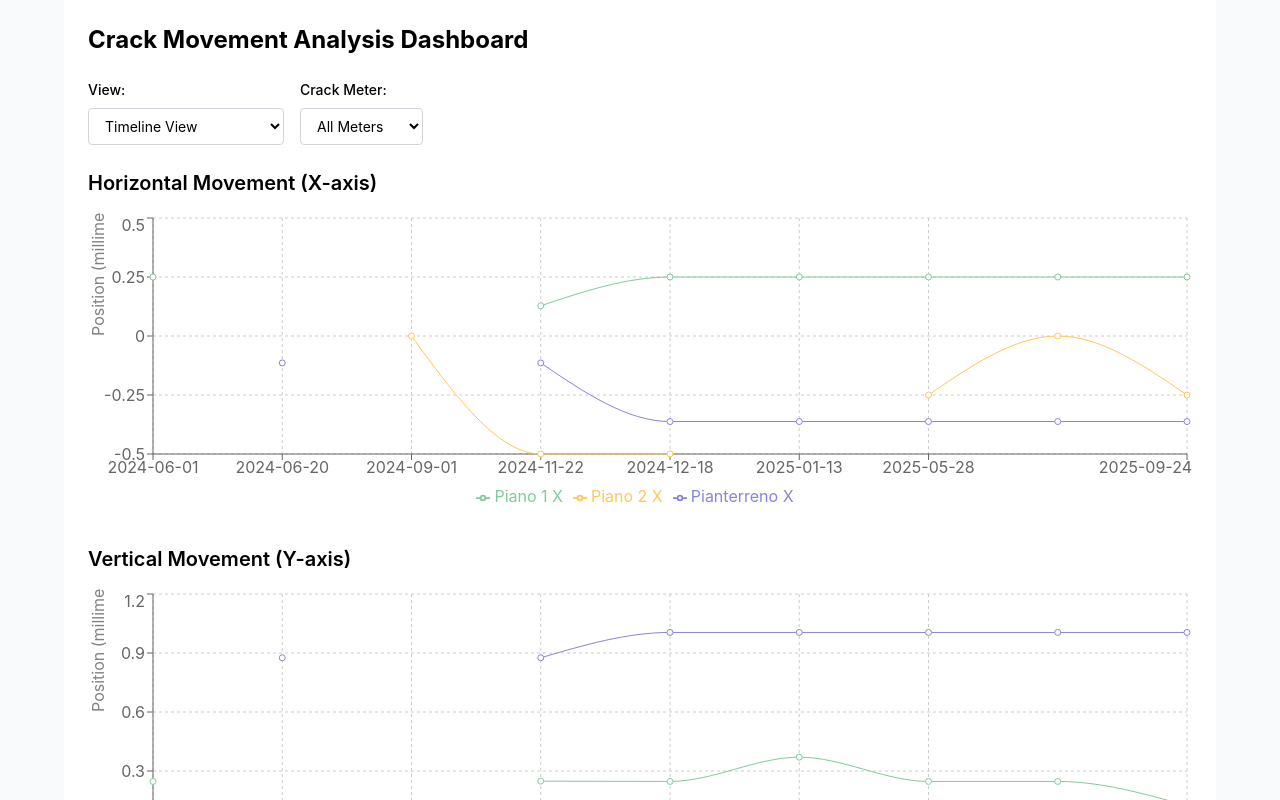
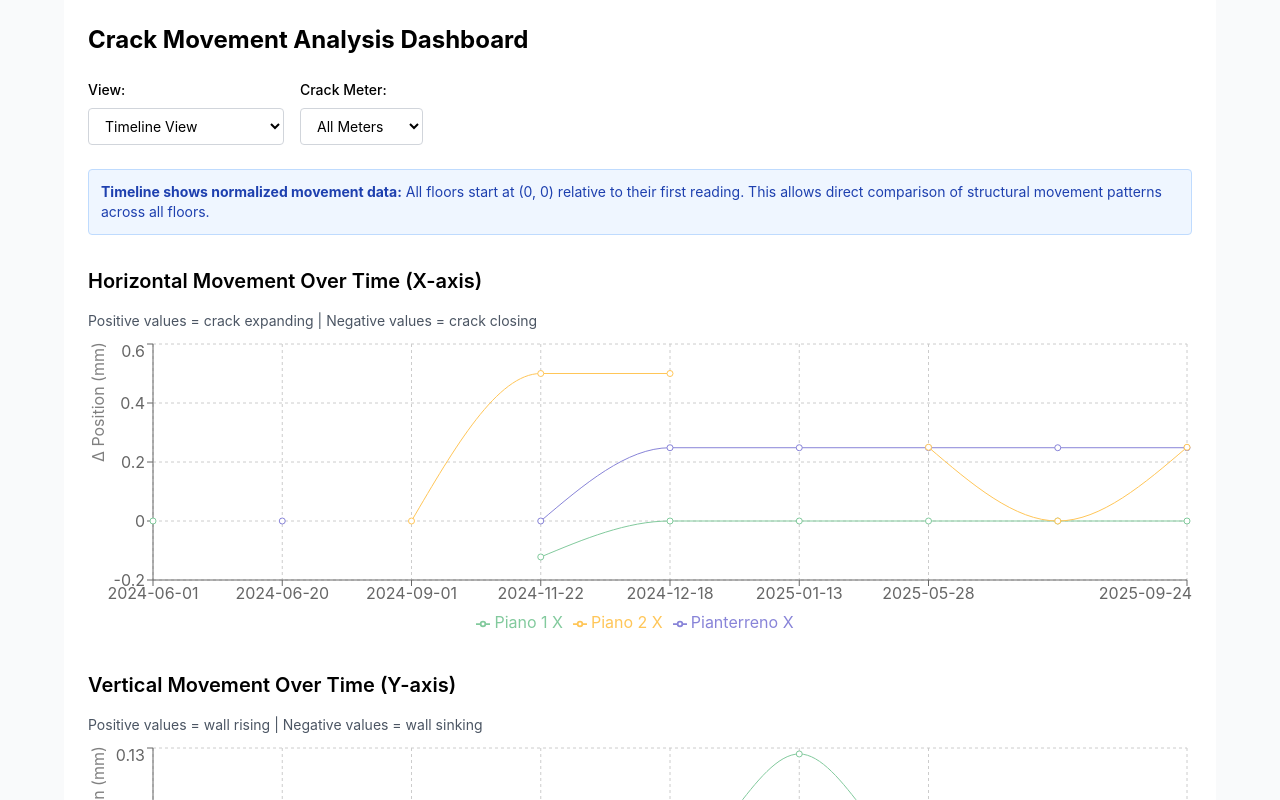
Before and after one commit to logosfabula/crack-visualizer, a React (Create React App) app: page / in a window 1280 px wide. Shown: the top 800 px of the page. Built offline with nearby package versions, Linux system fonts and the light colour scheme.

Commit message:
[CHG] Fixed Timeline view, now it's based on normalized unified data; labels shortened for readability

```diff
--- a/src/CrackMovementVisualizer.js
+++ b/src/CrackMovementVisualizer.js
@@ -349,48 +349,62 @@ const calculateIntersection = (reading) => {
         )}
       </div>
 
+      {/******** Timeline View ********/}
       {/* Timeline View */}
       {selectedView === 'timeline' && (
         <div className="space-y-8">
+          <div className="mb-4 p-3 bg-blue-50 border border-blue-200 rounded">
+            <p className="text-sm text-blue-800">
+              <strong>Timeline shows normalized movement data:</strong> All floors start at (0, 0) relative to their first reading.
+              This allows direct comparison of structural movement patterns across all floors.
+            </p>
+          </div>
+
           <div>
-            <h2 className="text-xl font-semibold mb-4">Horizontal Movement (X-axis)</h2>
+            <h2 className="text-xl font-semibold mb-4">Horizontal Movement Over Time (X-axis)</h2>
+            <p className="text-sm text-gray-600 mb-2">
+              Positive values = crack expanding | Negative values = crack closing
+            </p>
             <ResponsiveContainer width="100%" height={300}>
               <LineChart data={processedData}>
                 <CartesianGrid strokeDasharray="3 3" />
                 <XAxis dataKey="date" />
-                <YAxis label={{ value: 'Position (millimeters)', angle: -90, position: 'insideLeft' }} />
+                <YAxis label={{ value: 'Δ Position (mm)', angle: -90, position: 'insideLeft' }} />
                 <Tooltip content={<CustomTooltip />} />
                 <Legend />
                 {(selectedMeter === 'all' || selectedMeter === 'pianterreno') && (
-                  <Line type="monotone" dataKey="pianterreno_x" stroke="#8884d8" name="Pianterreno X" connectNulls={false} />
+                  <Line type="monotone" dataKey="pianterreno_norm_x" stroke="#8884d8" name="Pianterreno X" connectNulls={false} />
                 )}
                 {(selectedMeter === 'all' || selectedMeter === 'piano1') && (
-                  <Line type="monotone" dataKey="piano1_x" stroke="#82ca9d" name="Piano 1 X" connectNulls={false} />
+                  <Line type="monotone" dataKey="piano1_norm_x" stroke="#82ca9d" name="Piano 1 X" connectNulls={false} />
                 )}
                 {(selectedMeter === 'all' || selectedMeter === 'piano2') && (
-                  <Line type="monotone" dataKey="piano2_x" stroke="#ffc658" name="Piano 2 X" connectNulls={false} />
+                  <Line type="monotone" dataKey="piano2_norm_x" stroke="#ffc658" name="Piano 2 X" connectNulls={false} />
                 )}
               </LineChart>
             </ResponsiveContainer>
           </div>
 
           <div>
-            <h2 className="text-xl font-semibold mb-4">Vertical Movement (Y-axis)</h2>
+            <h2 className="text-xl font-semibold mb-4">Vertical Movement Over Time (Y-axis)</h2>
+            <p className="text-sm text-gray-600 mb-2">
+              Positive values = wall rising | Negative values = wall sinking
+            </p>
             <ResponsiveContainer width="100%" height={300}>
               <LineChart data={processedData}>
                 <CartesianGrid strokeDasharray="3 3" />
                 <XAxis dataKey="date" />
-                <YAxis label={{ value: 'Position (millimeters)', angle: -90, position: 'insideLeft' }} />
+                <YAxis label={{ value: 'Δ Position (mm)', angle: -90, position: 'insideLeft' }} />
                 <Tooltip content={<CustomTooltip />} />
                 <Legend />
                 {(selectedMeter === 'all' || selectedMeter === 'pianterreno') && (
-                  <Line type="monotone" dataKey="pianterreno_y" stroke="#8884d8" name="Pianterreno Y" connectNulls={false} />
+                  <Line type="monotone" dataKey="pianterreno_norm_y" stroke="#8884d8" name="Pianterreno Y" connectNulls={false} />
                 )}
                 {(selectedMeter === 'all' || selectedMeter === 'piano1') && (
-                  <Line type="monotone" dataKey="piano1_y" stroke="#82ca9d" name="Piano 1 Y" connectNulls={false} />
+                  <Line type="monotone" dataKey="piano1_norm_y" stroke="#82ca9d" name="Piano 1 Y" connectNulls={false} />
                 )}
                 {(selectedMeter === 'all' || selectedMeter === 'piano2') && (
-                  <Line type="monotone" dataKey="piano2_y" stroke="#ffc658" name="Piano 2 Y" connectNulls={false} />
+                  <Line type="monotone" dataKey="piano2_norm_y" stroke="#ffc658" name="Piano 2 Y" connectNulls={false} />
                 )}
               </LineChart>
             </ResponsiveContainer>
```
